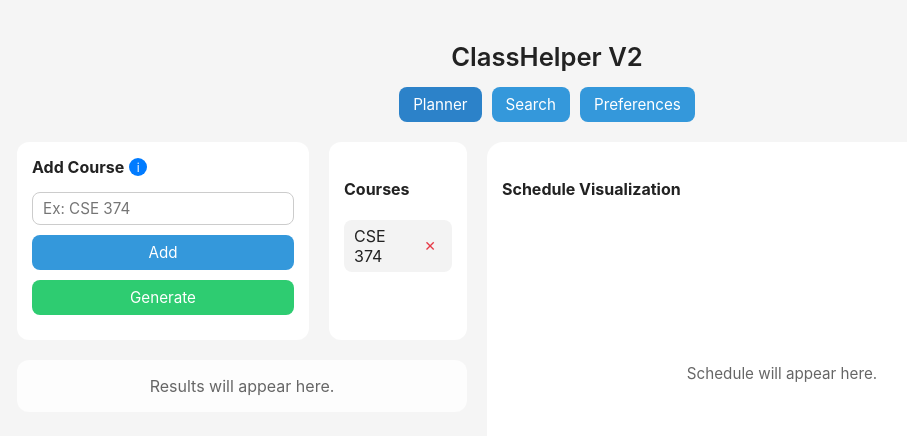
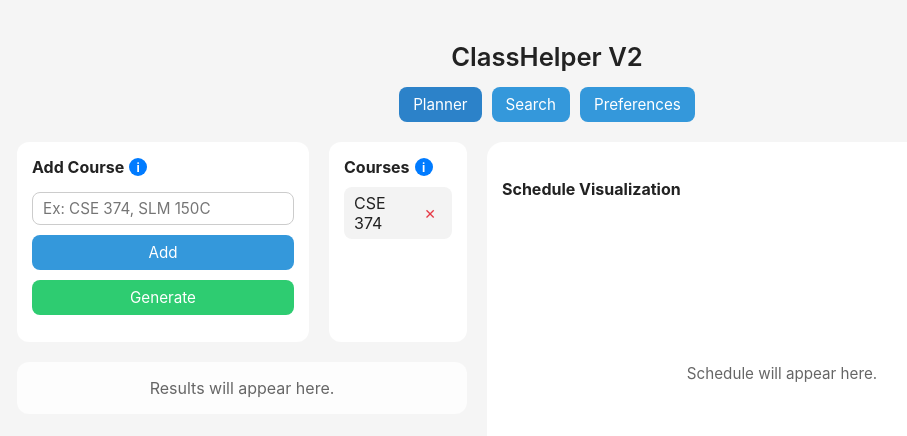
Before and after one commit to tomdh-git/ClassHelper, a React (Create React App) app: page / in a window 1280 px wide. Shown: the top 436 px of the page, without its empty margins (93-1000 px from the left). Built offline with nearby package versions, Linux system fonts and the light colour scheme.

Commit message:
i hate jsx

```diff
--- a/src/App.css
+++ b/src/App.css
@@ -104,24 +104,41 @@
 /* Course List Panel */
 .course-panel {
     flex: 1;
-    max-height: 250px;
-    overflow-y: auto;
+    height: 200px;          /* fixed height so it never grows */
+    display: flex;
+    flex-direction: column;
+    overflow: hidden;       /* prevent panel from expanding */
 }
 
+/* Label stays at the top */
+.course-label {
+    font-weight: bold;
+    display: flex;
+    align-items: center;
+    margin-bottom: 10px;
+}
+
+/* Scrollable area inside the panel */
 .course-list {
     list-style: none;
     padding: 0;
     margin: 0;
+    flex: 1;                /* take remaining space */
+    overflow-y: auto;       /* scroll vertically */
+    overflow-x: hidden;
 }
 
+/* Course items */
 .course-item {
     display: flex;
     justify-content: space-between;
     padding: 6px 10px;
-    margin-bottom: 6px;
+    margin-bottom: 8px;
     background: #f3f3f3;
     border-radius: 8px;
+    flex-shrink: 0;         /* prevents items from shrinking */
 }
+
 
 .app-container.dark-mode .course-item {
     background: #2c2c2c;
@@ -257,9 +274,12 @@ select {
 
 .switch-container {
     display: flex;
+    justify-content: space-between; /* left block left, switch right */
     align-items: center;
-    gap: 5px;
-    margin-bottom: 10px;
+    width: 100%;
+    padding-bottom: 12px;
+    gap: 12px;
+    box-sizing: border-box;
 }
 
 .prefs-time-row {
@@ -345,6 +365,7 @@ input:checked + .slider:before { transform: translateX(20px); }
     background-color: #007bff;
     color: white;
     font-size: 12px;
+    font-weight: bold;
     border: none;
     cursor: pointer;
     display: flex;
--- a/src/App.js
+++ b/src/App.js
@@ -128,7 +128,7 @@ export default function App() {
                                     <div className="info-container">
                                     <button className="info-btn">i
                                         <div className="info-tooltip">
-                                            Type in the course code (e.g., CSE 374) and click "Add" to include it in your planner.
+                                            Type in the course (e.g., CSE 374 or SLM 150C) and click "Add" to include it in your planner. Click "Generate" to send the request.
                                         </div>
                                     </button>
                                     </div>
@@ -136,7 +136,7 @@ export default function App() {
                                 <input
                                     className="input-box"
                                     type="text"
-                                    placeholder="Ex: CSE 374"
+                                    placeholder="Ex: CSE 374, SLM 150C"
                                     value={input}
                                     onChange={(e) => setInput(e.target.value)}
                                 />
@@ -147,7 +147,17 @@ export default function App() {
                             </div>
 
                             <div className="panel course-panel">
-                                <h4>Courses</h4>
+                                <div className="course-label">
+                                    <span>Courses</span>
+                                    <div className="info-container">
+                                        <button className="info-btn">i
+                                            <div className="info-tooltip">
+                                                These are the courses you’ve added. You can remove a course using the X button.
+                                            </div>
+                                        </button>
+                                    </div>
+                                </div>
+
                                 <ul className="course-list">
                                     {courses.map((course, i) => (
                                         <li key={i} className="course-item">
```
